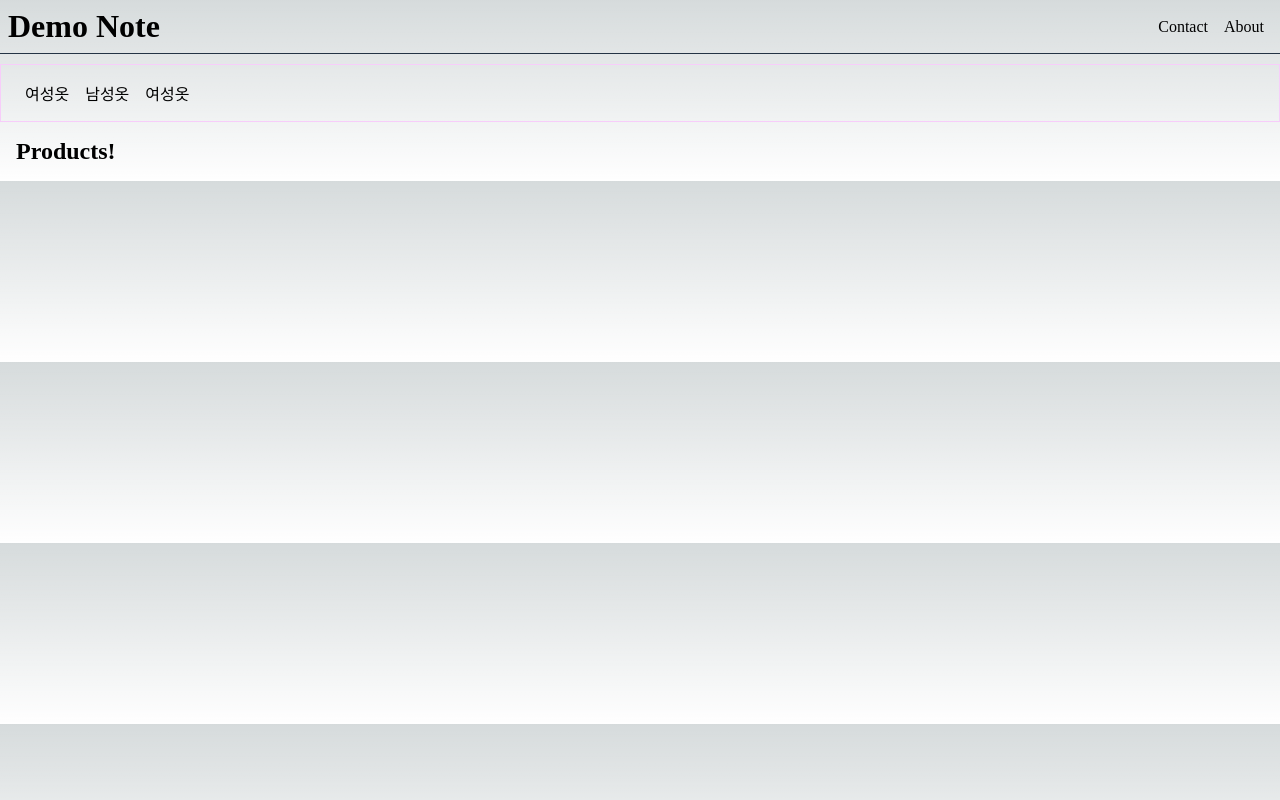
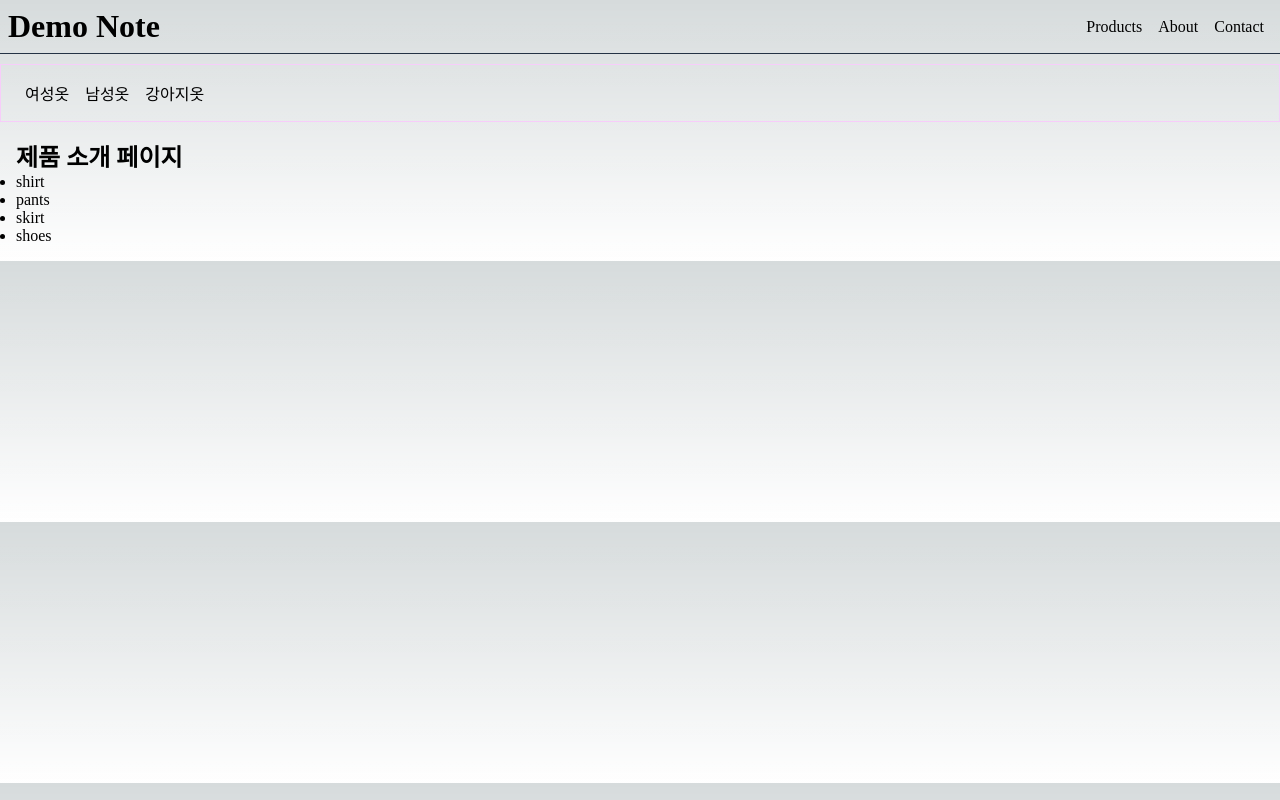
Before and after one commit to yurim45/practice-nextjs13, a Next.js app: page /products in a window 1280 px wide. Built offline with nearby package versions, Linux system fonts and the light colour scheme.

Commit message:
제품 링크 만들기💡

```diff
--- a/src/app/layout.tsx
+++ b/src/app/layout.tsx
@@ -1,4 +1,5 @@
 import React, { ReactNode } from 'react';
+import Link from 'next/link';
 
 import './globals.css';
 import styles from './layout.module.css';
@@ -11,8 +12,9 @@ export default function RootLayout({ children }: { children: ReactNode }) {
         <header className={styles.header}>
           <h1>Demo Note</h1>
           <nav className={styles.nav}>
-            <a href=''>Contact</a>
-            <a href=''>About</a>
+            <Link href='/products'>Products</Link>
+            <Link href='/about'>About</Link>
+            <Link href='/contact'>Contact</Link>
           </nav>
         </header>
         {children}
--- a/src/app/products/[slug]/page.tsx
+++ b/src/app/products/[slug]/page.tsx
@@ -25,7 +25,7 @@ export default DtailPage;
 // next가 정해준 generateStaticParams 이름의 함수로 처리할 수 있다
 export const generateStaticParams = () => {
   // 미리 만들어 두고 싶은 페이지의 slug를 지정
-  const products = ['pants', 'skirt'];
+  const products = ['shirt', 'pants', 'skirt', 'shoes'];
 
   return products.map((product) => ({
     slug: product,
--- a/src/app/products/layout.tsx
+++ b/src/app/products/layout.tsx
@@ -1,4 +1,5 @@
 import React, { ReactNode } from 'react';
+import Link from 'next/link';
 
 import styles from './layout.module.css';
 
@@ -6,9 +7,9 @@ const ProductsLayout = ({ children }: { children: ReactNode }) => {
   return (
     <>
       <nav className={styles.nav}>
-        <a href=''>여성옷</a>
-        <a href=''>남성옷</a>
-        <a href=''>여성옷</a>
+        <Link href='/products/women'>여성옷</Link>
+        <Link href='/products/man'>남성옷</Link>
+        <Link href='/products/puppy'>강아지옷</Link>
       </nav>
       <section className={styles.product}>{children}</section>
     </>
--- a/src/app/products/page.tsx
+++ b/src/app/products/page.tsx
@@ -1,11 +1,23 @@
+import Link from 'next/link';
 import React from 'react';
 
 const ProductsPage = () => {
   return (
     <>
-      <h1>Products!</h1>
+      <h2>제품 소개 페이지</h2>
+      <ul>
+        {ITEM_LIST.map((item) => {
+          return (
+            <li key={item}>
+              <Link href={`/products/${item}`}>{item}</Link>
+            </li>
+          );
+        })}
+      </ul>
     </>
   );
 };
 
 export default ProductsPage;
+
+const ITEM_LIST = ['shirt', 'pants', 'skirt', 'shoes'];
```
